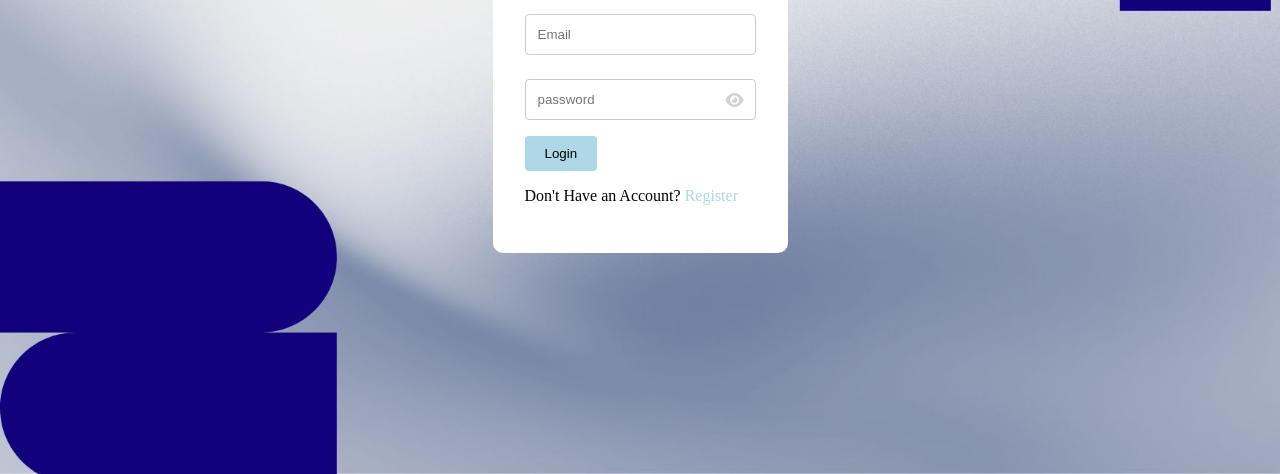
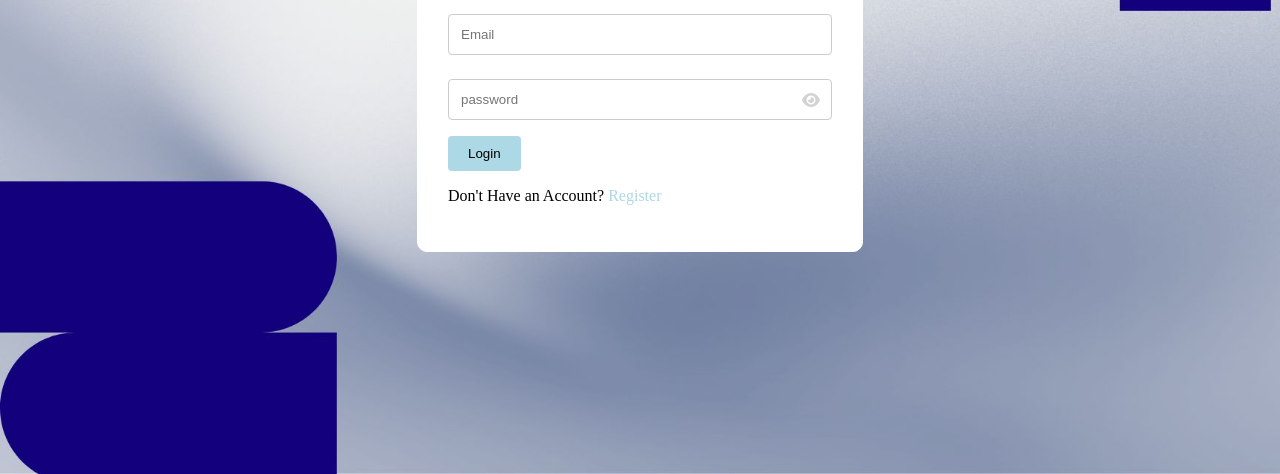
Before and after one commit to tampol-genaro/Fresh_Graduate_Career_Dashboard, a plain HTML site: page index.html in a window 1280 px wide. Shown: the part 326-800 px from the top of the page. Drawn offline with Linux system fonts and the light colour scheme.

Commit message:
Update index.css

```diff
--- a/css/index.css
+++ b/css/index.css
@@ -12,10 +12,11 @@ body{
 }
 
 .login-container{
-    border: 2px solid white;
+    border: 1px solid white;
     padding: 30px;
     background: #fff;
     border-radius: 10px;
+    width: 30%;
 
 }
 
```
